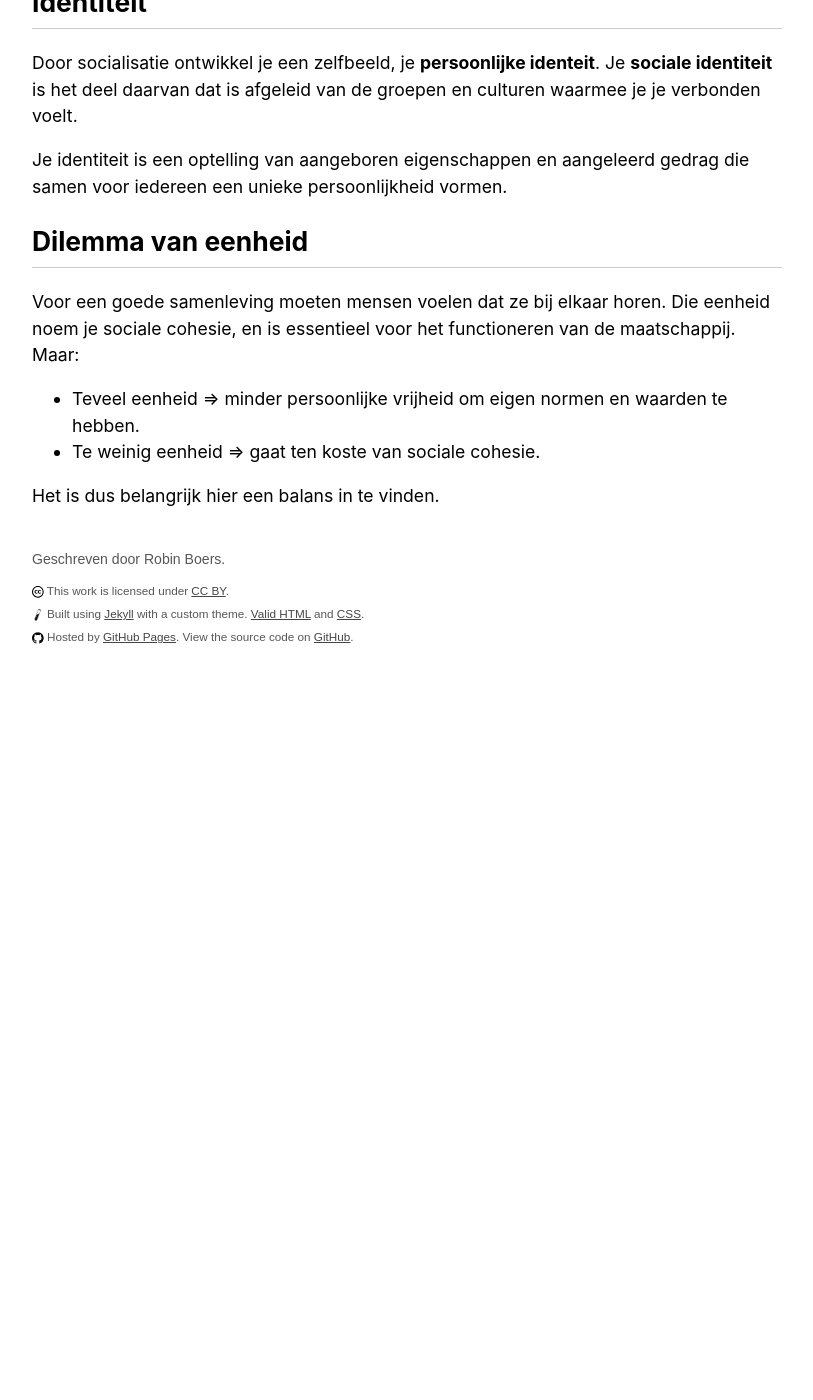
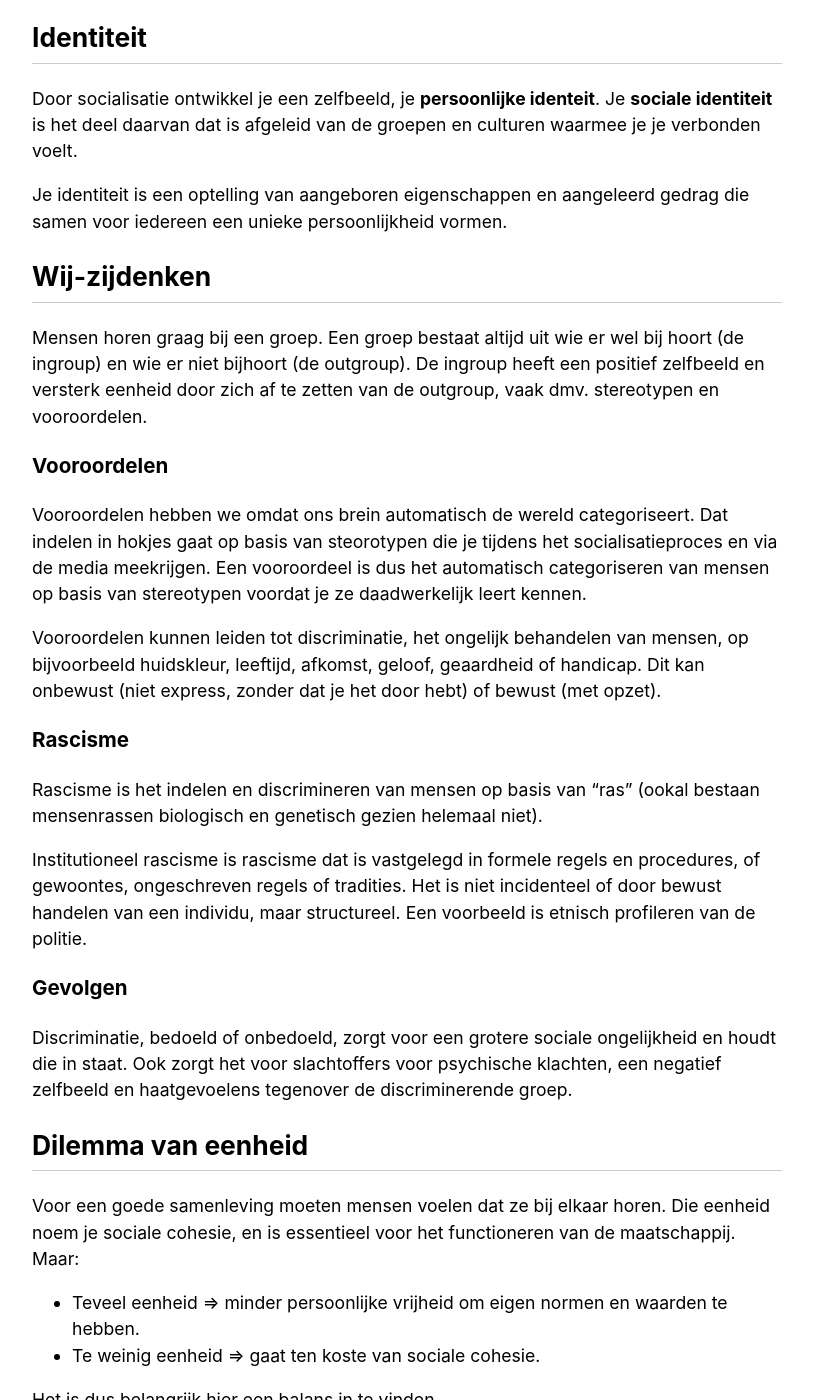
Before and after one commit to RobinBoers/school.geheimesite.nl, a Jekyll site: the page built from 5VWO/TW3/Maatschappijleer2.md, in a window 1280 px wide and 1400 px high, scrolled down 3940 px. Shown: the whole window, without its empty margins (233-1046 px from the left). Built offline with Jekyll 4.4.1, drawn with Linux system fonts in a browser that asks for light colours; our own code applies the rules of GitHub Pages for plain Markdown files; before the commit the page ends 4659 px from its top, so only the background shows below that.

Commit message:
Add section on wij-zijdenken

```diff
--- a/5VWO/TW3/Maatschappijleer2.md
+++ b/5VWO/TW3/Maatschappijleer2.md
@@ -11,7 +11,9 @@ Cultuur zijn gemeenschappelijke waarden, normen, gewoonten, en andere aangeleerd
 Cultuur heeft een aantal functies:
 
 - **Socialisatie**: je wordt gevormd door je cultuur.
+
 - **Gemeenschappelijk referentiekader**: door gedeelde normen en waarden begrijpen mensen elkaar beter.
+
 - **Gedragsregulatie**: het stuurt het gedrag van mensen, waardoor alles voorspelbaar en geordend verloopt.
 
 De **dominante cultuur** bestaat uit cultuurkenmerken die de meerderheid van de bevolking vertoont.
@@ -115,6 +117,26 @@ Door socialisatie ontwikkel je een zelfbeeld, je **persoonlijke identeit**. Je *
 
 Je identiteit is een optelling van aangeboren eigenschappen en aangeleerd gedrag die samen voor iedereen een unieke persoonlijkheid vormen.
 
+## Wij-zijdenken
+
+Mensen horen graag bij een groep. Een groep bestaat altijd uit wie er wel bij hoort (de ingroup) en wie er niet bijhoort (de outgroup). De ingroup heeft een positief zelfbeeld en versterk eenheid door zich af te zetten van de outgroup, vaak dmv. stereotypen en vooroordelen.
+
+### Vooroordelen
+
+Vooroordelen hebben we omdat ons brein automatisch de wereld categoriseert. Dat indelen in hokjes gaat op basis van steorotypen die je tijdens het socialisatieproces en via de media meekrijgen. Een vooroordeel is dus het automatisch categoriseren van mensen op basis van stereotypen voordat je ze daadwerkelijk leert kennen.
+
+Vooroordelen kunnen leiden tot discriminatie, het ongelijk behandelen van mensen, op bijvoorbeeld huidskleur, leeftijd, afkomst, geloof, geaardheid of handicap. Dit kan onbewust (niet express, zonder dat je het door hebt) of bewust (met opzet).
+
+### Rascisme
+
+Rascisme is het indelen en discrimineren van mensen op basis van "ras" (ookal bestaan mensenrassen biologisch en genetisch gezien helemaal niet).
+
+Institutioneel rascisme is rascisme dat is vastgelegd in formele regels en procedures, of gewoontes, ongeschreven regels of tradities. Het is niet incidenteel of door bewust handelen van een individu, maar structureel. Een voorbeeld is etnisch profileren van de politie.
+
+### Gevolgen
+
+Discriminatie, bedoeld of onbedoeld, zorgt voor een grotere sociale ongelijkheid en houdt die in staat. Ook zorgt het voor slachtoffers voor psychische klachten, een negatief zelfbeeld en haatgevoelens tegenover de discriminerende groep.
+
 ## Dilemma van eenheid
 
 Voor een goede samenleving moeten mensen voelen dat ze bij elkaar horen. Die eenheid noem je sociale cohesie, en is essentieel voor het functioneren van de maatschappij. Maar:
```
